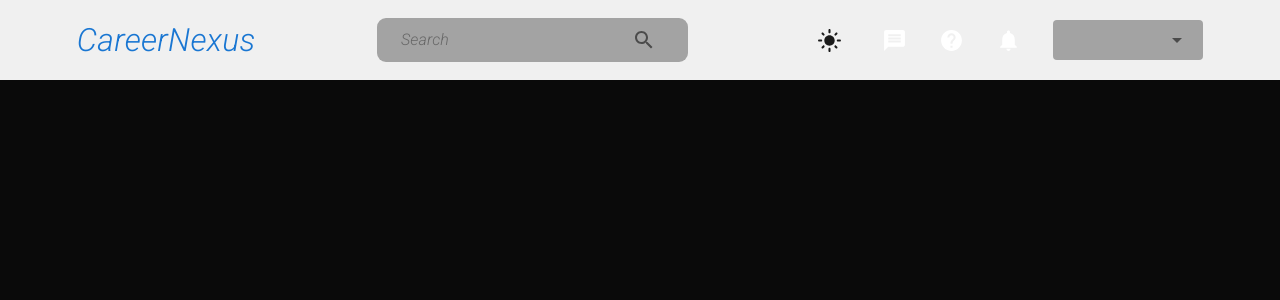
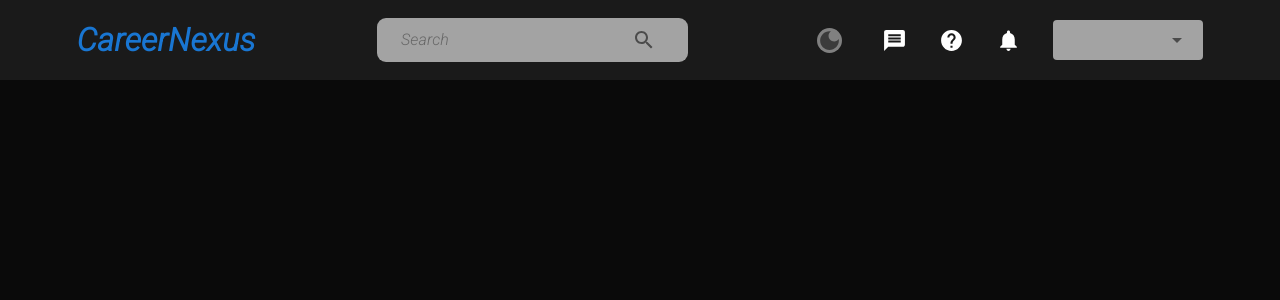
Before and after one commit to SawolTesf/CareerNexus, a React (Create React App) app in the folder client/: page /home in a window 1280 px wide. Both pictures are taken after a click on the button 829 px from the left and 40 px from the top of the page. Shown: the top 300 px of the page. Built offline with nearby package versions, Linux system fonts and the light colour scheme; a web font is replaced by a local one.

Commit message:
Fix issue with navbar and theme button not updating on mode change

```diff
--- a/client/src/scenes/navbar/index.jsx
+++ b/client/src/scenes/navbar/index.jsx
@@ -30,9 +30,9 @@ const Navbar = () => {
     const navigate = useNavigate(); // React router hook which is used to navigate between pages
     const user = useSelector((state) => state.user); // Redux state hook which is used to access user state
     const isNonMobileScreens = useMediaQuery("(min-width: 1000px)"); // Media query hook which is used to check if screen is non-mobile
-
+    const mode = useSelector((state) => state.mode); // Redux state hook which is used to access mode state
     // Different themes we will be using
-    const theme = themeSettings(); // Theme from theme.js
+    const theme = themeSettings(mode); // Theme from theme.js
     const neutralLightColor = theme.palette.neutral.light; // Neutral light color from theme.js
     const darkColor = theme.palette.neutral.dark; // Dark color from theme.js
     const backgroundColor = theme.palette.background.default; // Background color from theme.js
@@ -45,7 +45,7 @@ const Navbar = () => {
     return (
         <FlexBetween padding="1rem 6%" backgroundColor={altColor}>
             <Typography
-                fontWeigth="bold"
+                fontWeight="bold"
                 fontSize="clamp(1rem, 2rem, 2.25rem)" // This is a css function that allows us to set a min and max font size. Useful for responsive design
                 color="primary"
                 onClick={() => navigate("/home")}
@@ -75,7 +75,7 @@ const Navbar = () => {
                     <IconButton onClick={() => dispatch(setMode())}>
                         {/* Terinary operator that checks if theme is dark or light and renders the appropriate icon */}
                         {theme.palette.mode === "dark" ? (
-                            <DarkModeIcon sx={{ fontSize: "25px" }} /> // Using the DarkMode component from Material UI if theme is dark mode and passing in some props to style it
+                            <DarkModeIcon sx={{ fontSize: "25px", backgroundColor: "grey", borderRadius: "50%"}} /> // Using the DarkMode component from Material UI if theme is dark mode and passing in some props to style it
                         ) : (
                             <LightModeIcon sx={{ color: darkColor, fontSize: "25px" }} /> // Using the LightMode component from Material UI if theme is light mode and passing in some props to style it
                         )}
@@ -143,7 +143,7 @@ const Navbar = () => {
                         <IconButton onClick={() => dispatch(setMode())} sx={{ fontSize: "25px" }}>
                             {/* Terinary operator that checks if theme is dark or light and renders the appropriate icon */}
                             {theme.palette.mode === "dark" ? (
-                                <DarkModeIcon sx={{ fontSize: "25px" }} /> // Using the DarkMode component from Material UI if theme is dark mode and passing in some props to style it
+                                <DarkModeIcon sx={{ fontSize: "25px", backgroundColor: "grey", borderRadius: "50%"}} /> // Using the DarkMode component from Material UI if theme is dark mode and passing in some props to style it
                             ) : (
                                 <LightModeIcon sx={{ color: darkColor, fontSize: "25px" }} /> // Using the LightMode component from Material UI if theme is light mode and passing in some props to style it
                             )}
```
